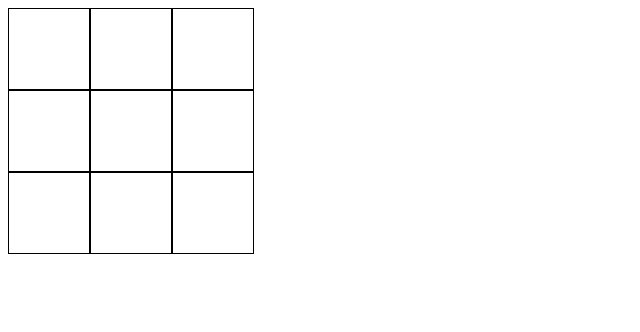
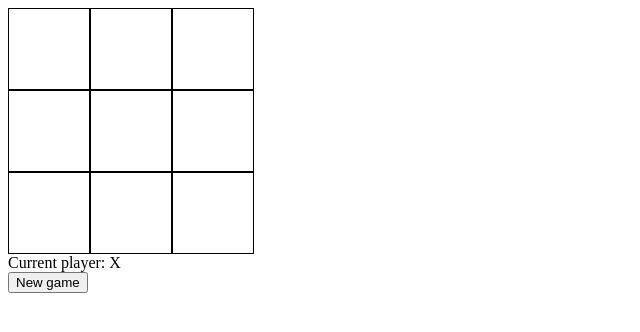
Before and after one commit to ViperEvo/TicTacToeFireBase, an Angular app: page / in a window 1280 px wide. Shown: the top 332 px of the page, without its empty margins (0-640 px from the left). Built offline with nearby package versions, Linux system fonts and the light colour scheme.

Commit message:
Works. now firebase

```diff
--- a/src/app/board/board.component.html
+++ b/src/app/board/board.component.html
@@ -1,3 +1,7 @@
 <div class="row" *ngFor="let row of [0,1,2]">
   <app-square *ngFor="let col of [0,1,2]" [state] ="squares[col+row*3]" (click)="makeMove(col+row*3)"></app-square>
 </div>
+<div class="row">
+  <div class="status">{{status}}</div>
+  <button (click)="newGame()">New game</button>
+</div>
--- a/src/app/board/board.component.ts
+++ b/src/app/board/board.component.ts
@@ -11,9 +11,45 @@ export class BoardComponent implements OnInit {
 
   constructor() { }
   squares = Array(9).fill(null);
+  player = 'X';
+  winner = null;
 
-  makeMove(position){
-    console.log(position);
+  newGame() {
+    if (this.player === 'X')
+    {
+      this.player = 'X';
+    }
+    else
+    {
+      this.player = 'O';
+    }
+    this.squares = Array(9).fill(null);
+    this.winner = null;
+  }
+
+  get status(){
+    return this.winner ? 'Winner: ' + this.winner : 'Current player: ' + this.player;
+  }
+
+  makeMove(position) {
+    if (!this.winner && !this.squares[position]){
+      this.squares[position] = this.player;
+      if (this.winMove()){
+        this.winner = this.player;
+      }
+      this.player = this.player === 'X' ? 'O' : 'X';
+    }
+  }
+
+  winMove(): boolean {
+    const lines = [
+      [0,1,2], [3,4,5], [6,7,8], [0,3,6], [1,4,7], [2,5,8], [0,4,8], [2,4,6]
+    ];
+    for (let line of lines) {
+      if (this.squares[line[0]] && this.squares[line[0]] === this.squares[line[1]] && this.squares[line[1]] === this.squares[line[2]])
+      { return true;}
+    }
+    return false;
   }
 
   ngOnInit() {
--- a/src/app/square/square.component.ts
+++ b/src/app/square/square.component.ts
@@ -1,5 +1,5 @@
+import { BoardComponent } from './../board/board.component';
 import { Component, OnInit, Input} from '@angular/core';
-
 
 @Component({
   selector: 'app-square',
@@ -10,7 +10,6 @@ export class SquareComponent implements OnInit {
 
   constructor() { }
   @Input() state;
-
   ngOnInit() {
   }
 }
```
